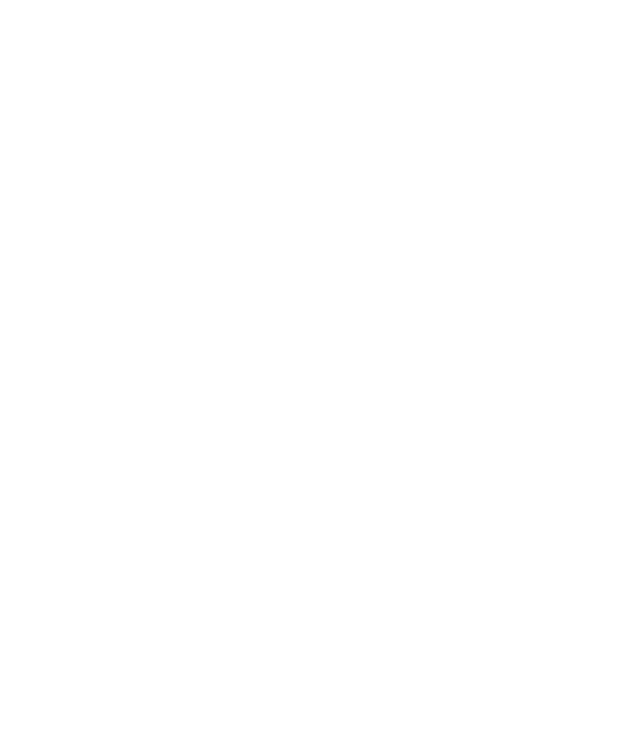
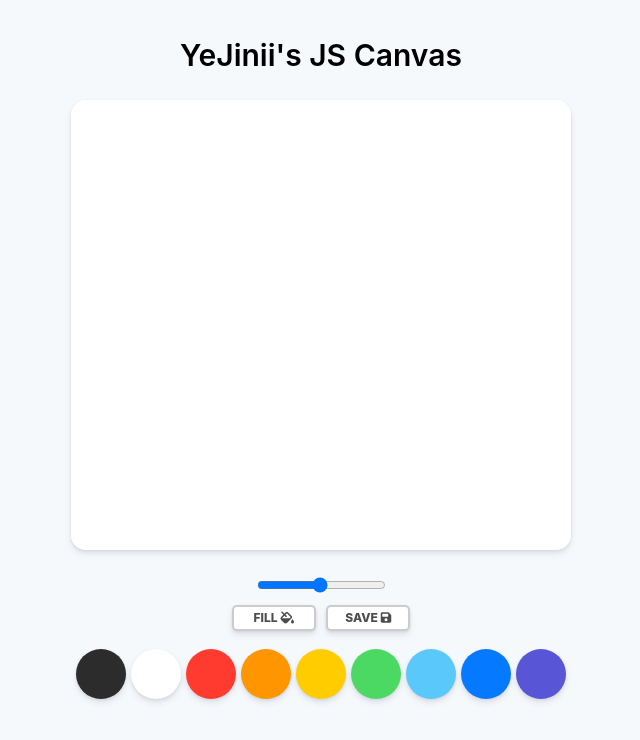
Before and after one commit to YeJinii/paintJS, a plain HTML site: page index.html in a window 1280 px wide. Shown: the whole page, without its empty margins (319-959 px from the left). Drawn offline with Linux system fonts and the light colour scheme.

Commit message:
complete

```diff
--- a/app.js
+++ b/app.js
@@ -0,0 +1,110 @@
+const canvas = document.getElementById("jsCanvas");
+const ctx = canvas.getContext("2d");
+const colors = document.getElementsByClassName("jsColor");
+const range = document.getElementById("jsRange");
+const mode = document.getElementById("jsMode");
+const mode_text = document.getElementById("jsModeText");
+const saveBtn = document.getElementById("jsSave");
+
+canvas.width = document.getElementsByClassName("canvas")[0].offsetWidth;
+canvas.height = document.getElementsByClassName("canvas")[0].offsetHeight;
+
+ctx.strokeStyle = "#2c2c2c";
+ctx.fillStyle = "white";
+ctx.fillRect(0, 0, canvas.width, canvas.height);
+
+ctx.lineWidth = 2.5;
+
+let painting = false;
+let filling = false;
+
+function stopPainting() {
+  painting = false;
+}
+
+function startPainting() {
+  painting = true;
+}
+
+function onMouseMove(event) {
+  const x = event.offsetX;
+  const y = event.offsetY;
+  if (!painting) {
+    ctx.beginPath();
+    ctx.moveTo(x, y);
+  } else {
+    ctx.lineTo(x, y);
+    ctx.stroke();
+  }
+}
+
+function onMouseDown(event) {
+  painting = true;
+}
+
+function handleColorClick(event) {
+  const color = event.target.style.backgroundColor;
+  ctx.strokeStyle = color;
+  ctx.fillStyle = color;
+}
+
+function handleRangeChange(event) {
+  const size = event.target.value;
+  ctx.lineWidth = size;
+}
+
+function handleModeClick() {
+  console.log(mode_text);
+  if (filling == true) {
+    filling = false;
+    mode.innerHTML = "<span>FILL</span><i class='fa-solid fa-fill-drip'>";
+  } else {
+    filling = true;
+    mode.innerHTML = "<span>DRAW</span><i class='fa-solid fa-paintbrush'></i>";
+  }
+}
+
+function handleCanvasClick() {
+  if (filling) {
+    ctx.fillRect(0, 0, canvas.width, canvas.height);
+  }
+}
+
+function handleCM(event) {
+  event.preventDefault();
+}
+
+function handleSaveClick() {
+  const image = canvas.toDataURL();
+  const link = document.createElement("a");
+  link.href = image;
+  link.download = "PaintJS[🎨]";
+  link.click();
+}
+
+if (canvas) {
+  canvas.addEventListener("mousemove", onMouseMove);
+  canvas.addEventListener("mousedown", startPainting);
+  canvas.addEventListener("mouseup", stopPainting);
+  canvas.addEventListener("mouseleave", stopPainting);
+  canvas.addEventListener("click", handleCanvasClick);
+  canvas.addEventListener("contextmenu", handleCM);
+}
+
+if (colors) {
+  Array.from(colors).forEach((color) =>
+    color.addEventListener("click", handleColorClick)
+  );
+}
+
+if (range) {
+  range.addEventListener("input", handleRangeChange);
+}
+
+if (mode) {
+  mode.addEventListener("click", handleModeClick);
+}
+
+if (saveBtn) {
+  saveBtn.addEventListener("click", handleSaveClick);
+}
--- a/index.html
+++ b/index.html
@@ -8,6 +8,71 @@
     <title>PaintJS</title>
   </head>
   <body>
-    <sript src="app.js"></sript>
+    <header><h1>YeJinii's JS Canvas</h1></header>
+    <canvas id="jsCanvas" class="canvas"></canvas>
+    <div class="controls">
+      <div class="controls__range">
+        <input
+          type="range"
+          id="jsRange"
+          min="0.1"
+          max="5.0"
+          value="2.5"
+          step="0.1"
+        />
+      </div>
+      <div class="controls__btns">
+        <button id="jsMode">
+          <span id="jsModeText">FILL</span><i class="fa-solid fa-fill-drip"></i>
+        </button>
+        <button id="jsSave">
+          <span>SAVE</span><i class="fa-solid fa-floppy-disk"></i>
+        </button>
+      </div>
+      <div class="controls__colors" id="jsColors">
+        <div
+          class="controls__color jsColor"
+          style="background-color: #2c2c2c"
+        ></div>
+        <div
+          class="controls__color jsColor"
+          style="background-color: white"
+        ></div>
+        <div
+          class="controls__color jsColor"
+          style="background-color: #ff3b30"
+        ></div>
+        <div
+          class="controls__color jsColor"
+          style="background-color: #ff9500"
+        ></div>
+        <div
+          class="controls__color jsColor"
+          style="background-color: #ffcc00"
+        ></div>
+        <div
+          class="controls__color jsColor"
+          style="background-color: #4cd963"
+        ></div>
+        <div
+          class="controls__color jsColor"
+          style="background-color: #5ac8fa"
+        ></div>
+        <div
+          class="controls__color jsColor"
+          style="background-color: #0579ff"
+        ></div>
+        <div
+          class="controls__color jsColor"
+          style="background-color: #5856d6"
+        ></div>
+      </div>
+    </div>
+
+    <script
+      src="https://kit.fontawesome.com/5ad056149c.js"
+      crossorigin="anonymous"
+    ></script>
+    <script src="app.js"></script>
   </body>
 </html>
--- /dev/null
+++ b/reset.css
@@ -0,0 +1,129 @@
+/* http://meyerweb.com/eric/tools/css/reset/
+   v2.0 | 20110126
+   License: none (public domain)
+*/
+
+html,
+body,
+div,
+span,
+applet,
+object,
+iframe,
+h1,
+h2,
+h3,
+h4,
+h5,
+h6,
+p,
+blockquote,
+pre,
+a,
+abbr,
+acronym,
+address,
+big,
+cite,
+code,
+del,
+dfn,
+em,
+img,
+ins,
+kbd,
+q,
+s,
+samp,
+small,
+strike,
+strong,
+sub,
+sup,
+tt,
+var,
+b,
+u,
+i,
+center,
+dl,
+dt,
+dd,
+ol,
+ul,
+li,
+fieldset,
+form,
+label,
+legend,
+table,
+caption,
+tbody,
+tfoot,
+thead,
+tr,
+th,
+td,
+article,
+aside,
+canvas,
+details,
+embed,
+figure,
+figcaption,
+footer,
+header,
+hgroup,
+menu,
+nav,
+output,
+ruby,
+section,
+summary,
+time,
+mark,
+audio,
+video {
+  margin: 0;
+  padding: 0;
+  border: 0;
+  font-size: 100%;
+  font: inherit;
+  vertical-align: baseline;
+}
+/* HTML5 display-role reset for older browsers */
+article,
+aside,
+details,
+figcaption,
+figure,
+footer,
+header,
+hgroup,
+menu,
+nav,
+section {
+  display: block;
+}
+body {
+  line-height: 1;
+}
+ol,
+ul {
+  list-style: none;
+}
+blockquote,
+q {
+  quotes: none;
+}
+blockquote:before,
+blockquote:after,
+q:before,
+q:after {
+  content: "";
+  content: none;
+}
+table {
+  border-collapse: collapse;
+  border-spacing: 0;
+}
--- a/styles.css
+++ b/styles.css
@@ -0,0 +1,80 @@
+@import "reset.css";
+
+body {
+  background-color: #f6f9fc;
+  font-family: -apple-system, BlinkMacSystemFont, "Segoe UI", Roboto, Oxygen,
+    Ubuntu, Cantarell, "Open Sans", "Helvetica Neue", sans-serif;
+  display: flex;
+  flex-direction: column;
+  align-items: center;
+  padding: 10px 0;
+}
+
+h1 {
+  margin-top: 30px;
+  font-size: 30px;
+  font-weight: 600;
+}
+
+.canvas {
+  width: 500px;
+  height: 450px;
+  background-color: white;
+  border-radius: 15px;
+  box-shadow: 0 4px 6px rgba(50, 50, 93, 0.11), 0 1px 3px rgba(0, 0, 0, 0.08);
+  margin-top: 30px;
+  cursor: pointer;
+}
+
+.controls {
+  margin-top: 25px;
+  display: flex;
+  flex-direction: column;
+  align-items: center;
+}
+
+.controls .controls__btns {
+  margin-bottom: 15px;
+}
+
+.controls__btns button {
+  all: unset;
+  background-color: white;
+  cursor: pointer;
+  padding: 5px 0px;
+  margin: 0 3px;
+  width: 80px;
+  text-align: center;
+  border-radius: 5px;
+  box-shadow: 0 4px 6px rgba(50, 50, 93, 0.11), 0 1px 3px rgba(0, 0, 0, 0.08);
+  border: 2px solid rgba(0, 0, 0, 0.2);
+  color: rgba(0, 0, 0, 0.7);
+  text-transform: uppercase;
+  font-weight: 800;
+  font-size: 12px;
+}
+
+.controls__btns button:active {
+  transform: scale(0.98);
+}
+
+.controls__btns button span {
+  margin-right: 3px;
+}
+
+.controls .controls__colors {
+  display: flex;
+}
+
+.controls__colors .controls__color {
+  width: 50px;
+  height: 50px;
+  border-radius: 25px;
+  cursor: pointer;
+  margin: 2.5px;
+  box-shadow: 0 4px 6px rgba(50, 50, 93, 0.11), 0 1px 3px rgba(0, 0, 0, 0.08);
+}
+
+.controls .controls__range {
+  margin-bottom: 10px;
+}
```
Also changed, not shown: pen.png (added), 1 other file.
